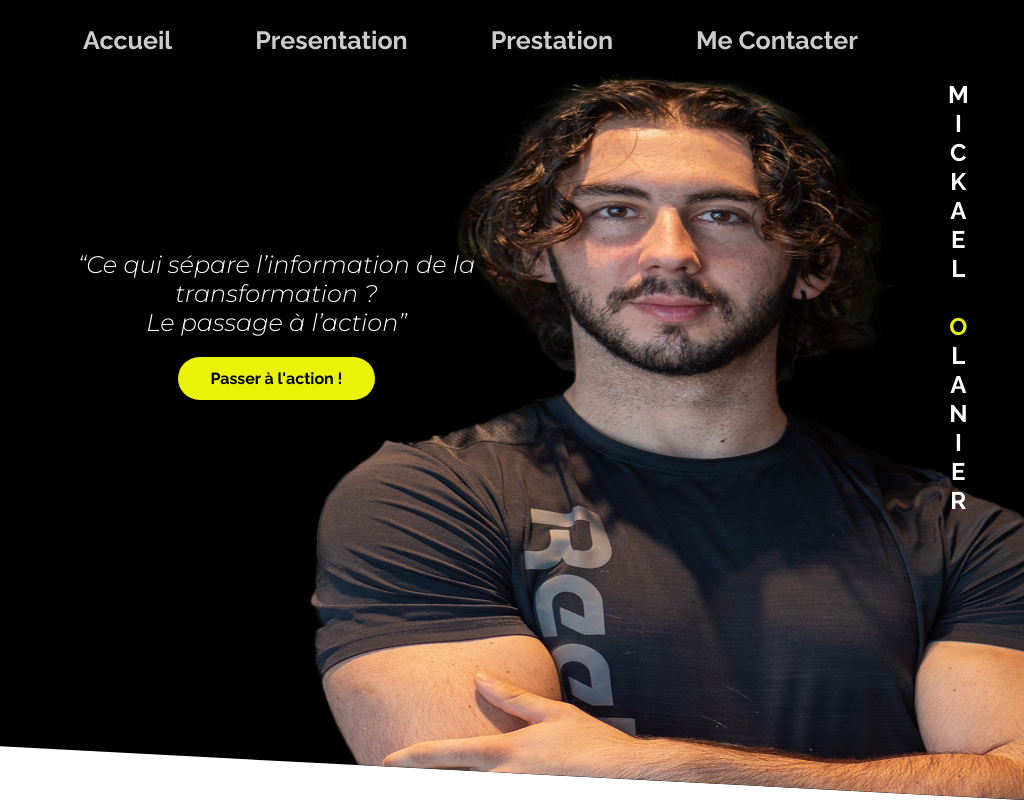
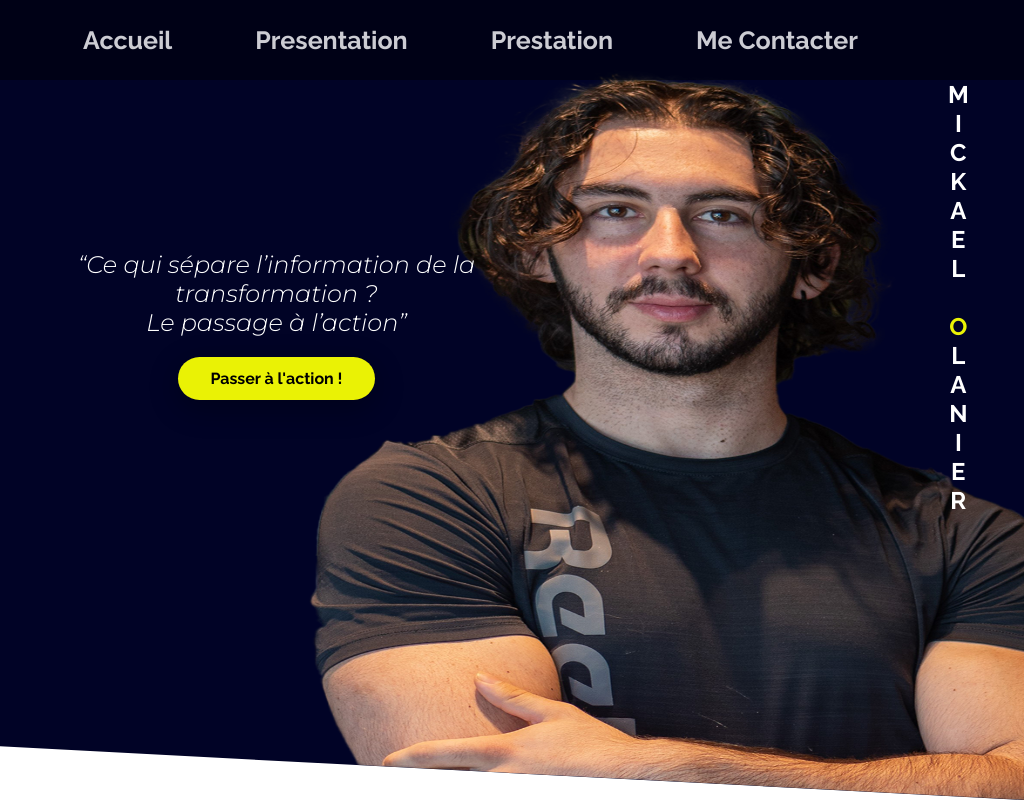
Before and after one commit to Bastien-Aletrut/fitmack3, a React (Create React App) app: page / in a window 1024 px wide. Shown: the top 802 px of the page. Built offline with nearby package versions, Linux system fonts and the light colour scheme.

Commit message:
Update accueil.css

```diff
--- a/src/containers/accueil/accueil.css
+++ b/src/containers/accueil/accueil.css
@@ -55,7 +55,7 @@
   	height :100%;
   	width:100%;
   	overflow:hidden;
-    background-color: black;
+    background-color: #010326;
   }
   .acc-bando{
     position: absolute;
@@ -146,7 +146,7 @@
   	transform: skewY(3deg);
     transform-origin: bottom right;
   	overflow:hidden;
-    background-color: black;
+    background-color: #010326;
   }
   .acc-bando{
     position: absolute;
@@ -237,7 +237,7 @@
   	transform: skewY(3deg);
     transform-origin: bottom right;
   	overflow:hidden;
-    background-color: black;
+    background-color: #010326;
   }
   .acc-bando{
     position: absolute;
```
